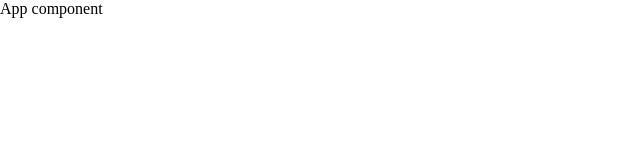
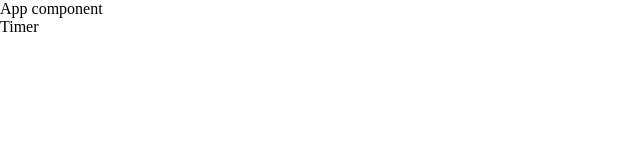
Before and after one commit to ahmedali8/stopwatch-app-pwa, a React (Create React App) app: page / in a window 1280 px wide. Shown: the top 160 px of the page, without its empty margins (0-640 px from the left). Built offline with nearby package versions, Linux system fonts and the light colour scheme.

Commit message:
added Timer test file and added Timer component after

```diff
--- a/src/components/App/App.tsx
+++ b/src/components/App/App.tsx
@@ -1,7 +1,13 @@
 import React from 'react';
+import Timer from '../Timer/Timer';
 
 function App() {
-  return <div>App component</div>;
+  return (
+    <div>
+      <div>App component</div>
+      <Timer />
+    </div>
+  );
 }
 
 export default App;
--- /dev/null
+++ b/src/components/Timer/Timer.tsx
@@ -0,0 +1,7 @@
+import React from 'react';
+
+function Timer() {
+  return <div>Timer</div>;
+}
+
+export default Timer;
```
Also changed, not shown: 2 other files (tests, documents, lock files or other folders).
